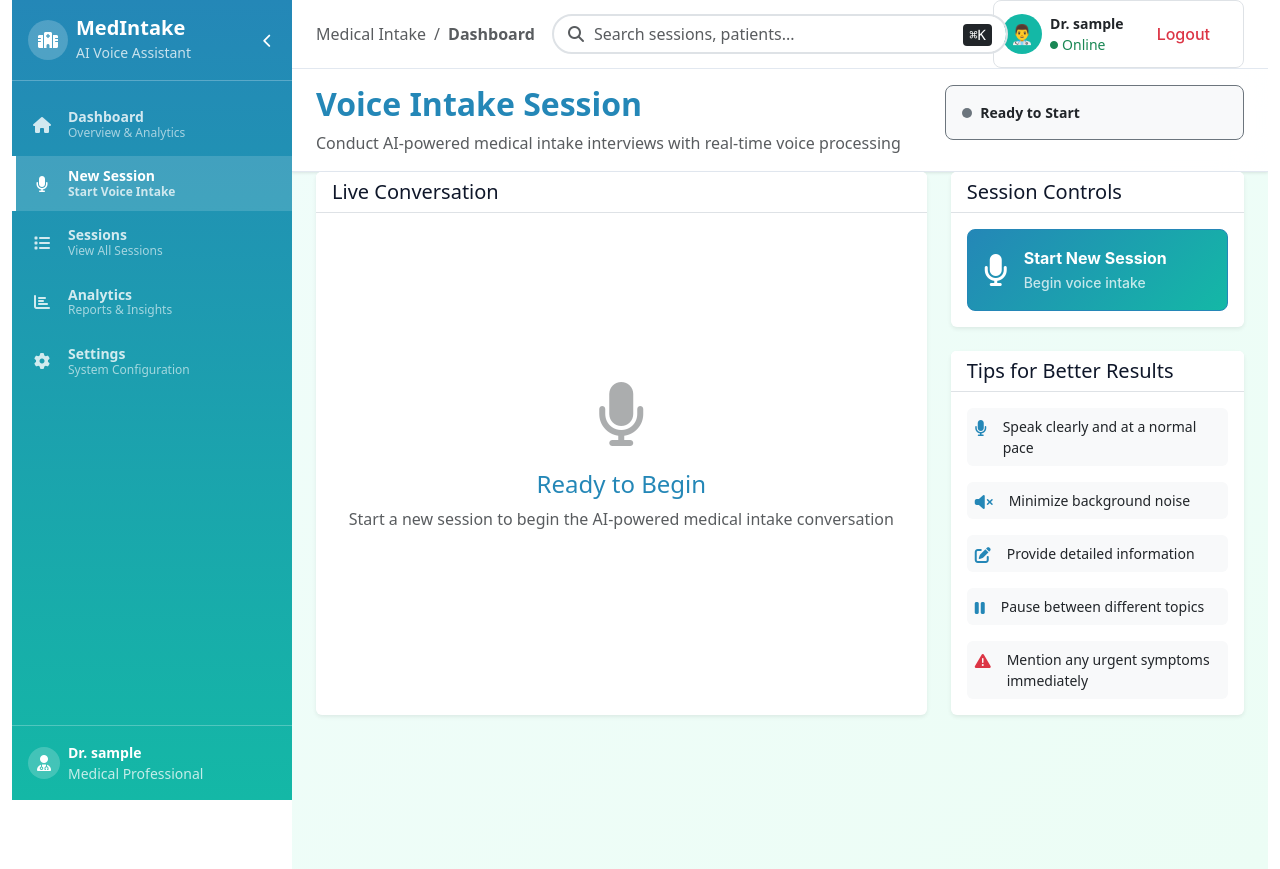
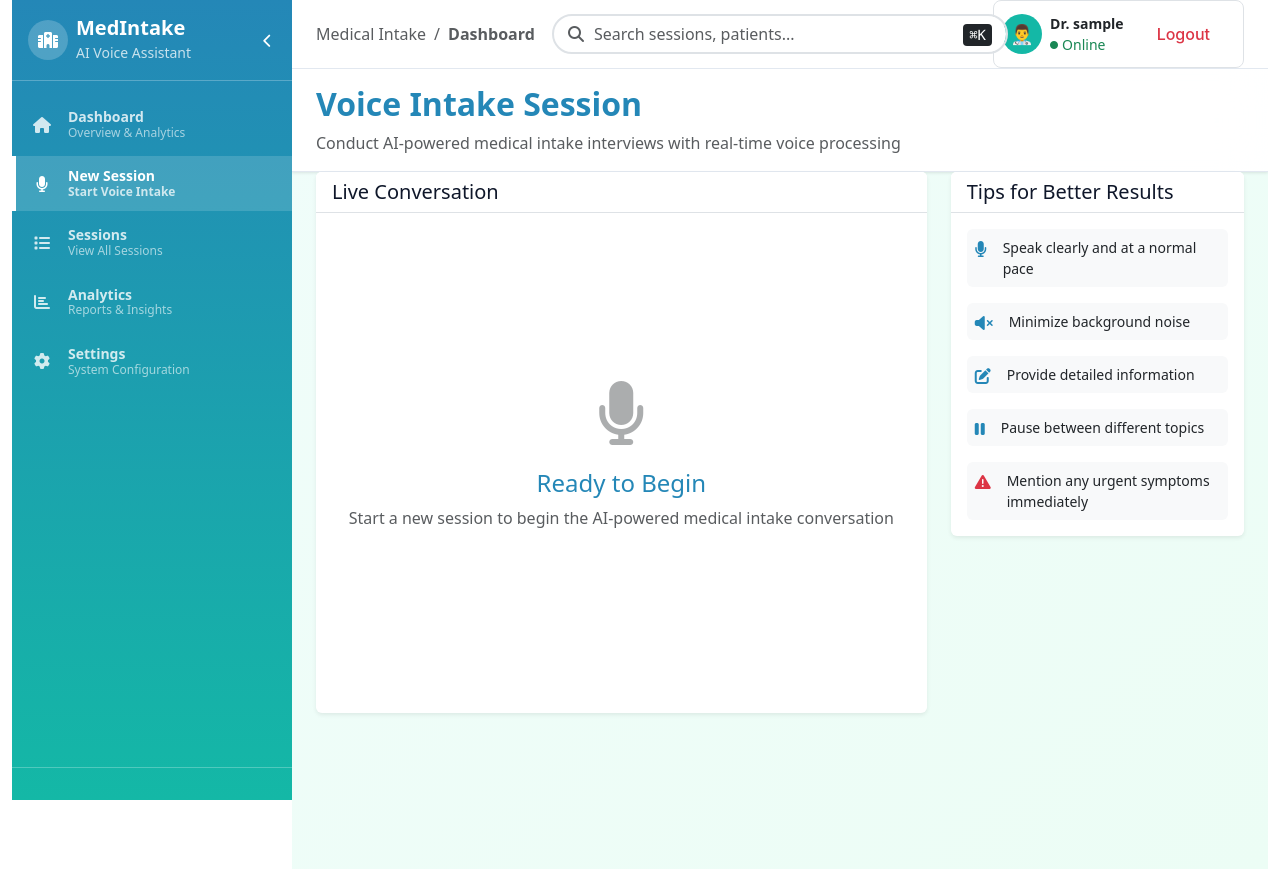
Before and after one commit to Gopi-yenduru/Kinvo, a React (Vite) app in the folder frontend/: page /session in a window 1280 px wide. Built offline with nearby package versions, Linux system fonts and the light colour scheme; sample sign-in values are in the browser's storage.

Commit message:
worked on bug fixes

```diff
--- a/frontend/src/App.css
+++ b/frontend/src/App.css
@@ -1342,6 +1342,9 @@ h1, .h1, h2, .h2, h3, .h3, h4, .h4, h5, .h5, h6, .h6 {
   }
 }
 
+.conversation-card-body-cursor {
+  cursor: pointer;
+}
 
 /* Sessions Page */
 
--- a/frontend/src/components/Layout/Sidebar.tsx
+++ b/frontend/src/components/Layout/Sidebar.tsx
@@ -102,25 +102,7 @@ const Sidebar: React.FC<SidebarProps> = ({ isCollapsed, onToggle }) => {
 
       {/* Footer */}
       <div className="sidebar-footer">
-        {!isCollapsed ? (
-          <div className="d-flex align-items-center gap-2">
-            <div className="sidebar-user-avatar">
-              <i className="fas fa-user-md text-white"></i>
-            </div>
-            <div className="sidebar-user-info">
-              <div className="fw-semibold small text-white">Dr. {userName ?? 'User'}</div>
-              <div className="text-white text-opacity-75 small">
-                Medical Professional
-              </div>
-            </div>
-          </div>
-        ) : (
-          <div className="d-flex justify-content-center">
-            <div className="sidebar-user-avatar">
-              <i className="fas fa-user-md text-white"></i>
-            </div>
-          </div>
-        )}
+
       </div>
     </aside>
   );
--- a/frontend/src/pages/Session.tsx
+++ b/frontend/src/pages/Session.tsx
@@ -18,13 +18,13 @@ const Session: React.FC = () => {
   const [errorMessage, setErrorMessage] = useState<string>('');
   const [sessionDuration, setSessionDuration] = useState(0);
   const [showTranscript, setShowTranscript] = useState(false);
-  const [pendingSentence, setPendingSentence] = useState<{speaker: string, text: string, timeoutId: number, timestamp?: string} | null>(null);
+  const [pendingSentence, setPendingSentence] = useState<{ speaker: string, text: string, timeoutId: number, timestamp?: string } | null>(null);
   const [speaker, setSpeaker] = useState<string>(''); // Current speaker indicator
 
   // New state for patient name input
   const [patientName, setPatientName] = useState<string>('');
   const [showPatientForm, setShowPatientForm] = useState<boolean>(false);
-  const pendingSentenceRef = useRef<{speaker: string, text: string, timeoutId: number, timestamp?: string} | null>(null);
+  const pendingSentenceRef = useRef<{ speaker: string, text: string, timeoutId: number, timestamp?: string } | null>(null);
 
   const conversationMessagesRef = useRef<HTMLDivElement>(null);
   const token = localStorage.getItem("jwt_token");
@@ -657,23 +657,21 @@ const Session: React.FC = () => {
               <h1 className="h2 fw-bold text-primary mb-2">Voice Intake Session</h1>
               <p className="text-muted mb-0">Conduct AI-powered medical intake interviews with real-time voice processing</p>
             </div>
+            {sessionStatus !== 'idle' && (
+              <>
                 <div className="col-12 col-lg-4">
-              <div className={`d-flex flex-column flex-sm-row align-items-start align-sm-center gap-2 gap-sm-3 p-3 rounded-3 border ${
-                sessionStatus === 'idle' ? 'bg-light border-secondary' :
-                sessionStatus === 'connecting' ? 'bg-warning-subtle border-warning' :
+                  <div className={`d-flex flex-column flex-sm-row align-items-start align-sm-center gap-2 gap-sm-3 p-3 rounded-3 border ${sessionStatus === 'connecting' ? 'bg-warning-subtle border-warning' :
                       sessionStatus === 'active' ? 'bg-success-subtle border-success' :
                         sessionStatus === 'completed' ? 'bg-primary-subtle border-primary' :
                           'bg-danger-subtle border-danger'
                     }`}>
                     <div className="d-flex align-items-center gap-2 flex-shrink-0">
-                  <div className={`rounded-circle status-dot ${
-                    sessionStatus === 'active' ? 'bg-success' :
+                      <div className={`rounded-circle status-dot ${sessionStatus === 'active' ? 'bg-success' :
                           sessionStatus === 'error' ? 'bg-danger' :
                             sessionStatus === 'connecting' ? 'bg-warning' :
                               'bg-secondary'
                         }`}></div>
                       <span className="fw-semibold small">
-                    {sessionStatus === 'idle' && 'Ready to Start'}
                         {sessionStatus === 'connecting' && 'Connecting...'}
                         {sessionStatus === 'active' && 'Session Active'}
                         {sessionStatus === 'completed' && 'Session Complete'}
@@ -698,6 +696,9 @@ const Session: React.FC = () => {
                     </div>
                   </div>
                 </div>
+              </>
+            )}
+
           </div>
         </div>
       </div>
@@ -757,7 +758,8 @@ const Session: React.FC = () => {
               <div className="card-body p-0 conversation-card-body">
                 <div className="conversation-messages h-100 overflow-auto p-4" ref={conversationMessagesRef}>
                   {conversationLog.length === 0 && !pendingSentence ? (
-                    <div className="d-flex flex-column align-items-center justify-content-center h-100 text-center">
+                    <div className="d-flex flex-column align-items-center justify-content-center h-100 text-center conversation-card-body-cursor"
+                      onClick={() => setShowPatientForm(true)}>
                       <i className="fas fa-microphone fa-4x text-muted mb-4" style={{ opacity: '0.5' }}></i>
                       <h4 className="text-primary mb-2">Ready to Begin</h4>
                       <p className="text-muted">Start a new session to begin the AI-powered medical intake conversation</p>
@@ -766,8 +768,7 @@ const Session: React.FC = () => {
                     <>
                       {conversationLog.map((entry, index) => (
                         <div key={index} className={`conversation-message d-flex gap-3 mb-4 speaker-${entry.speaker.toLowerCase().replace(/[^a-z]/g, '')}`}>
-                          <div className={`message-avatar rounded-circle d-flex align-items-center justify-content-center flex-shrink-0 ${
-                            entry.speaker === 'Agent' ? 'bg-primary-subtle text-primary' :
+                          <div className={`message-avatar rounded-circle d-flex align-items-center justify-content-center flex-shrink-0 ${entry.speaker === 'Agent' ? 'bg-primary-subtle text-primary' :
                               entry.speaker === 'You' ? 'bg-success-subtle text-success' :
                                 entry.speaker === 'System' ? 'bg-warning-subtle text-warning' :
                                   'bg-danger-subtle text-danger'
@@ -777,8 +778,7 @@ const Session: React.FC = () => {
                             {entry.speaker === 'System' && <i className="fas fa-cog"></i>}
                             {entry.speaker === '⚠️ ALERT' && <i className="fas fa-exclamation-triangle"></i>}
                           </div>
-                          <div className={`message-bubble flex-grow-1 p-3 rounded-3 ${
-                            entry.speaker === 'Agent' ? 'bg-primary-subtle border border-primary-subtle' :
+                          <div className={`message-bubble flex-grow-1 p-3 rounded-3 ${entry.speaker === 'Agent' ? 'bg-primary-subtle border border-primary-subtle' :
                               entry.speaker === 'You' ? 'bg-success-subtle border border-success-subtle' :
                                 entry.speaker === 'System' ? 'bg-warning-subtle border border-warning-subtle' :
                                   'bg-danger-subtle border border-danger-subtle'
@@ -799,13 +799,11 @@ const Session: React.FC = () => {
                       {/* Show pending sentence with typing indicator */}
                       {pendingSentence && (
                         <div className={`conversation-message d-flex gap-3 mb-4 speaker-${pendingSentence.speaker.toLowerCase().replace(/[^a-z]/g, '')}`}>
-                          <div className={`message-avatar rounded-circle d-flex align-items-center justify-content-center flex-shrink-0 ${
-                            pendingSentence.speaker === 'Agent' ? 'bg-primary-subtle text-primary' : 'bg-success-subtle text-success'
+                          <div className={`message-avatar rounded-circle d-flex align-items-center justify-content-center flex-shrink-0 ${pendingSentence.speaker === 'Agent' ? 'bg-primary-subtle text-primary' : 'bg-success-subtle text-success'
                             } message-avatar"`}>
                             {pendingSentence.speaker === 'Agent' ? <i className="fas fa-user-md"></i> : <i className="fas fa-user"></i>}
                           </div>
-                          <div className={`message-bubble flex-grow-1 p-3 rounded-3 ${
-                            pendingSentence.speaker === 'Agent' ? 'bg-primary-subtle border border-primary-subtle' : 'bg-success-subtle border border-success-subtle'
+                          <div className={`message-bubble flex-grow-1 p-3 rounded-3 ${pendingSentence.speaker === 'Agent' ? 'bg-primary-subtle border border-primary-subtle' : 'bg-success-subtle border border-success-subtle'
                             }`} style={{ maxWidth: '80%', opacity: '0.8' }}>
                             <div className="d-flex justify-content-between align-items-center mb-2">
                               <span className="fw-semibold small">
@@ -830,22 +828,17 @@ const Session: React.FC = () => {
           <div className="col-12 col-xl-4">
             <div className="row g-3 g-md-4">
               {/* Session Controls */}
+              {sessionStatus && sessionStatus !== 'idle' && (
+                <>
                 <div className="col-12">
                   <div className="card border-0 shadow-sm h-100">
+
                     <div className="card-header bg-white border-bottom">
                       <h5 className="card-title mb-0">Session Controls</h5>
                     </div>
                     <div className="card-body">
                       <div className="d-grid gap-3">
-                      {sessionStatus === 'idle' && (
-                        <button className="btn btn-primary btn-lg d-flex align-items-center gap-3 p-3 w-100" onClick={() => setShowPatientForm(true)}>
-                          <i className="fas fa-microphone fa-2x flex-shrink-0"></i>
-                          <div className="text-start flex-grow-1">
-                            <div className="fw-bold">Start New Session</div>
-                            <small className="opacity-75">Begin voice intake</small>
-                          </div>
-                        </button>
-                      )}
+
 
                         {sessionStatus === 'active' && (
                           <>
@@ -890,6 +883,8 @@ const Session: React.FC = () => {
                     </div>
                   </div>
                 </div>
+              </>
+            )}
 
               {/* Helpful Tips */}
               <div className="col-12">
@@ -946,8 +941,7 @@ const Session: React.FC = () => {
                 ) : (
                   <div className="d-flex flex-column gap-3">
                     {conversationLog.map((entry, index) => (
-                      <div key={index} className={`p-3 rounded border-start border-4 ${
-                        entry.type === 'system' ? 'bg-warning-subtle border-warning' :
+                      <div key={index} className={`p-3 rounded border-start border-4 ${entry.type === 'system' ? 'bg-warning-subtle border-warning' :
                           entry.type === 'alert' ? 'bg-danger-subtle border-danger' :
                             'bg-light border-primary'
                         }`}>
```
Lines whose indentation alone changed are shown as unchanged.
